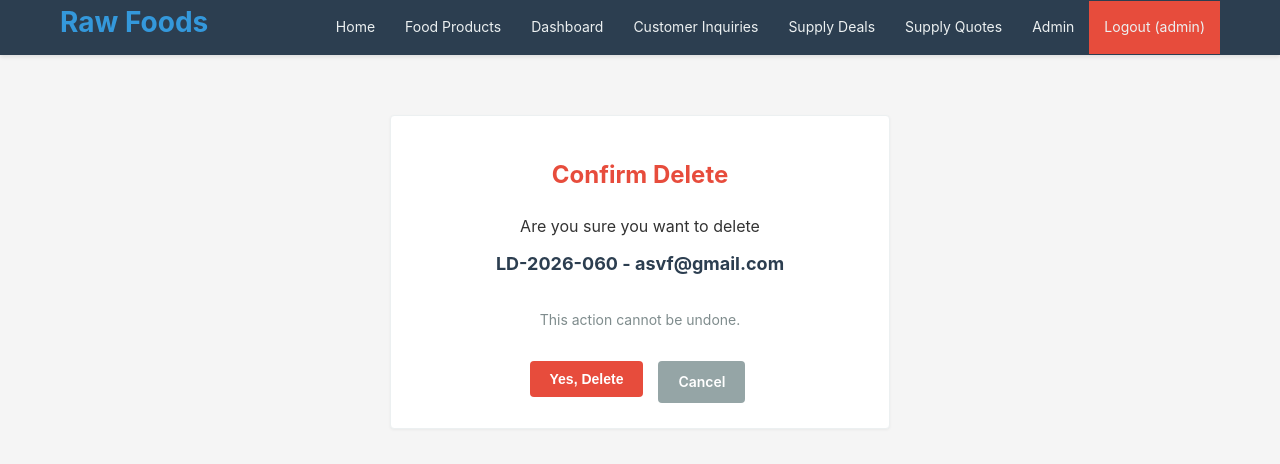
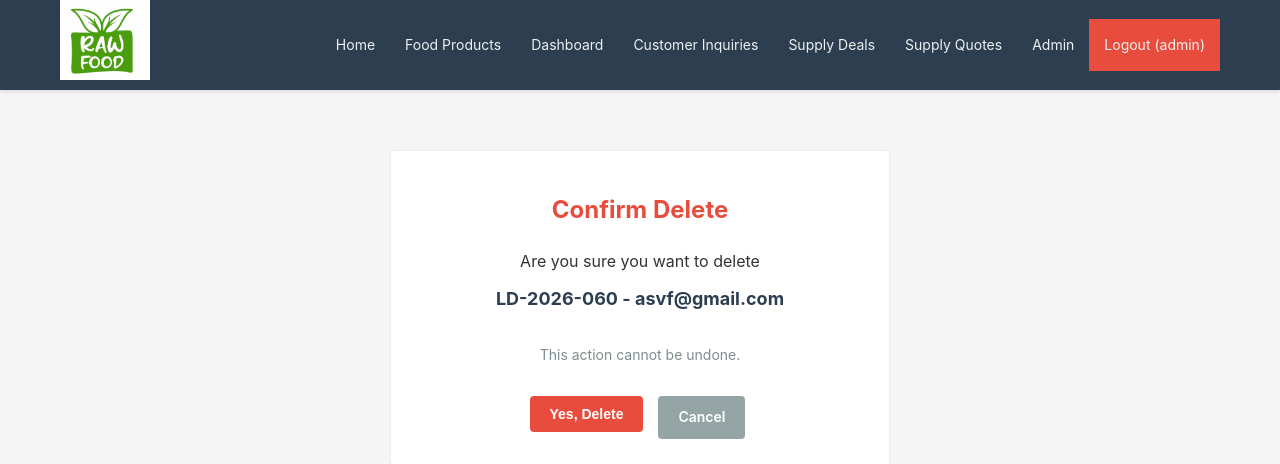
Before and after one commit to NCI2433-Dev/DevOps-Project, a Django app: page /sales/leads/60/delete/ in a window 1280 px wide. Shown: the top 464 px of the page. Run offline with Django 5.2, Linux system fonts and the light colour scheme; a user stored in the database is signed in; data comes from the database, SQL or seed files in the repository.

Commit message:
after code change

```diff
--- a/templates/base.html
+++ b/templates/base.html
@@ -13,8 +13,8 @@
     <nav class="navbar">
         <div class="nav-container">
             <h1 class="nav-logo">
-                <a href="{% url 'home' %}">Raw Foods</a>
-                <!-- <img src="{% static 'css/images/logo.png' %}" alt="Raw Foods Logo" class="logo-img"> -->
+                <!-- <a href="{% url 'home' %}">Raw Foods</a> -->
+                <img src="{% static 'css/images/logo.png' %}" alt="Raw Foods Logo" class="logo-img">
             </h1>
             <ul class="nav-menu">
                 <li><a href="{% url 'home' %}">Home</a></li>
```
